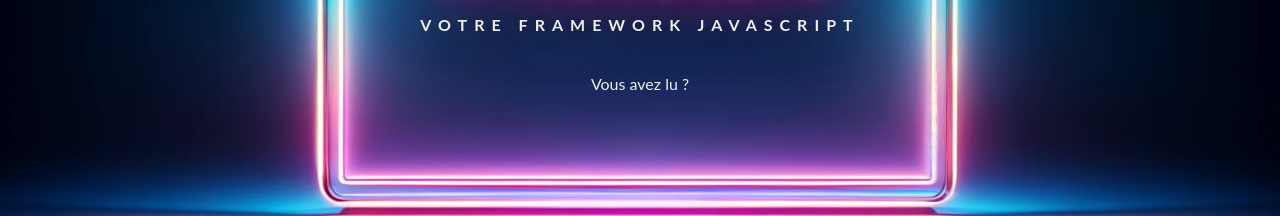
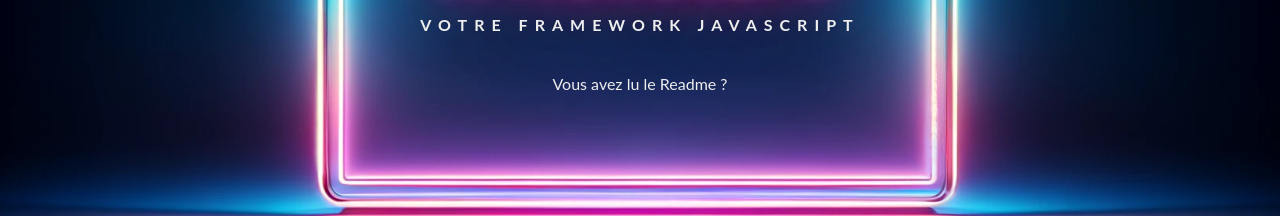
Before and after one commit to WildCodeSchool-2024-09/toulouse-p2-weatherly, a React (Vite) app in the folder client/: page / in a window 1280 px wide. Shown: the part 387-603 px from the top of the page. Built offline with nearby package versions, Linux system fonts and the light colour scheme.

Commit message:
fix: add the end of the sentence

```diff
--- a/client/src/App.tsx
+++ b/client/src/App.tsx
@@ -40,7 +40,7 @@ function App() {
           <h2 className="block-primary-main">JS Monorepo</h2>
           <p className="block-primary-sub">Votre framework JavaScript</p>
         </hgroup>
-        <p>Vous avez lu ?</p>
+        <p>Vous avez lu le Readme ?</p>
       </main>
 
       <footer>
```
